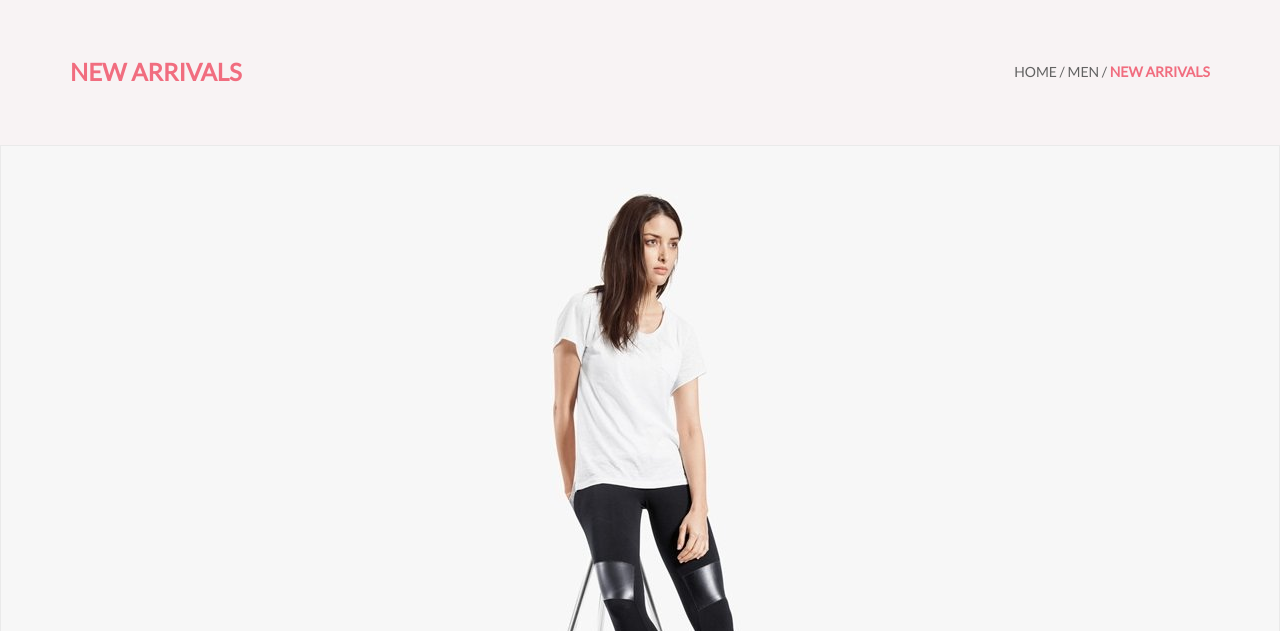
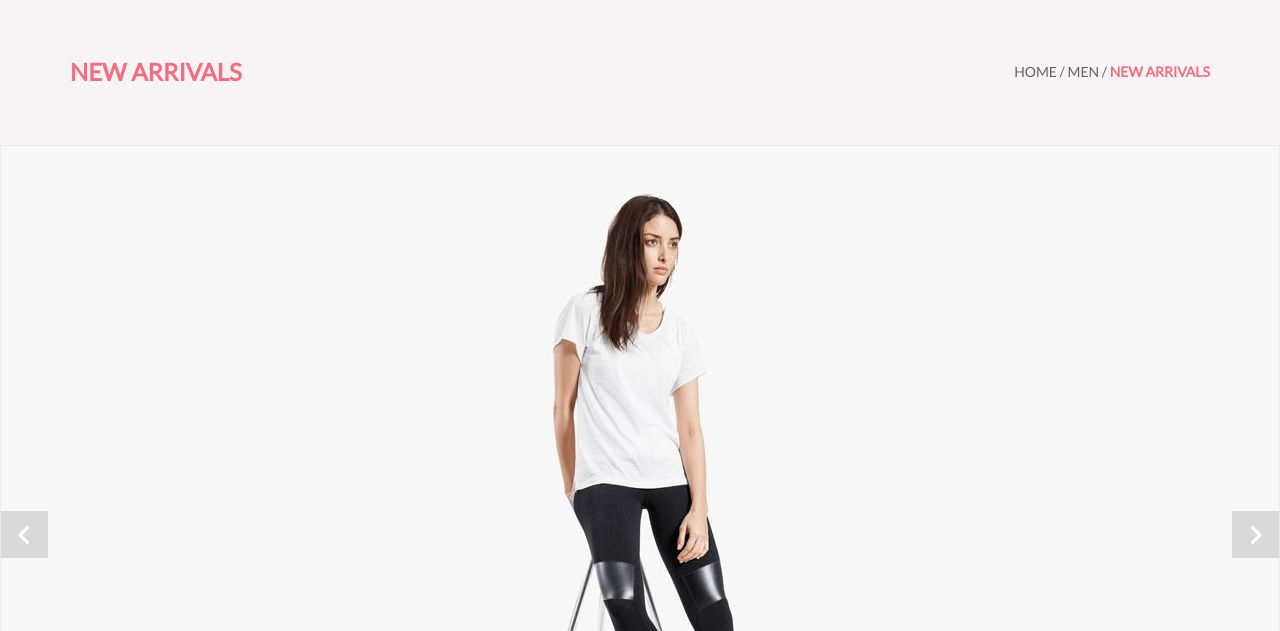
Before and after one commit to Bor333/Layout, a website: page single_page.html in a window 1280 px wide. Shown: the part 169-800 px from the top of the page. Drawn offline with Linux system fonts and the light colour scheme.

Commit message:
single-page arrows added

```diff
--- a/css/product.scss
+++ b/css/product.scss
@@ -1,4 +1,20 @@
 @import "vars";
+
+.fa {
+  font-size: 16px;
+  text-align: center;
+  width: 32px;
+  padding: 8px 0;
+  margin-left: 8px;
+}
+.fa-angle-left {
+  position: absolute;
+  transform: rotate(-90deg);
+  right: 4px;
+  top: 4px;
+  font-size: 14px;
+  color: #bcbcbc;
+}
 
 .product-flex {
   display: flex;
--- a/css/single-page.scss
+++ b/css/single-page.scss
@@ -12,10 +12,36 @@
 }
 
 .single-img-box {
+  position: relative;
   padding-top: 10px;
   height: 777px;
   background-color: #f7f7f7;
   border: 1px solid #eaeaea;
+}
+
+.single-arrow {
+  display: flex;
+  align-items: center;
+  justify-content: center;
+  position: absolute;
+  top: 365px;
+  width: 47px;
+  height: 47px;
+  background-color: rgba(42,42,42,0.14);
+}
+
+.single-arrow-right {
+  right: 0;
+}
+
+.fa-angle-left {
+  font-size: 24px;
+  color: #ffffff;
+}
+
+.fa-angle-right {
+  font-size: 24px;
+  color: #ffffff;
 }
 
 .single-img-center {
--- a/css/style.scss
+++ b/css/style.scss
@@ -630,7 +630,9 @@ $card-filter: rgba(58,56,56,0.83);
   width: 100%;
   height: 438px;
   background-image: url("../img/beach.jpg");
-  background-repeat: round;
+  background-size: cover;
+  background-repeat: no-repeat;
+  background-position: bottom;
   position: relative;
 }
 
@@ -718,11 +720,9 @@ $card-filter: rgba(58,56,56,0.83);
   background-color: #e1e1e1;
   border-radius: 23px 0 0 23px;
   border: none;
+  padding: 0 30px;
 }
 
-.subscribe__input::placeholder {
-  padding-left: 30px;
-}
 
 .subscribe__button {
   width: 104px;
@@ -836,21 +836,6 @@ $card-filter: rgba(58,56,56,0.83);
   background-color: #f16d7f;
 }
 
-.fa {
-  font-size: 16px;
-  text-align: center;
-  width: 32px;
-  padding: 8px 0;
-  margin-left: 8px;
-}
-.fa-angle-left {
-  position: absolute;
-  transform: rotate(-90deg);
-  right: 4px;
-  top: 4px;
-  font-size: 14px;
-  color: #bcbcbc;
-}
 .fa-facebook-f {
   background-color: #ffffff;
   color: #b2b2b2;
--- a/single_page.html
+++ b/single_page.html
@@ -236,6 +236,12 @@
 
 
 <div class="single-img-box">
+    <div class="single-arrow single-arrow-left">
+        <i class="fa fa-angle-left"></i>
+    </div>
+    <div class="single-arrow single-arrow-right">
+        <i class="fa fa-angle-right"></i>
+    </div>
     <div class="single-img-center">
         <img class="single-img" src="img/single-img.jpg" alt="img">
     </div>
@@ -351,7 +357,7 @@
                 Subscribe <p class="for-our-newletter">FOR OUR NEWLETTER AND PROMOTION</p>
             </div>
             <div class="subscribe__form">
-                <input class="subscribe__input" type="text" placeholder="Enter Your Email">
+                <input class="subscribe__input" type="email" placeholder="Enter Your Email">
                 <div class="subscribe__button">
                     <div class="subscribe__word">Subscribe</div>
                 </div>
```
Also changed, not shown: cart.html (+1 -1 lines), checkout.html (+1 -1 lines), index.html (+2 -2 lines), product.html (+1 -1 lines), css/product.css, css/single-page.css, css/style.css, 3 other files.
